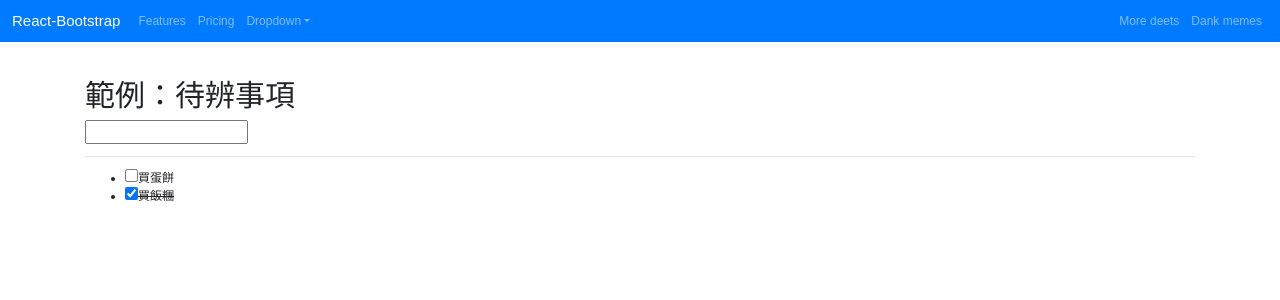
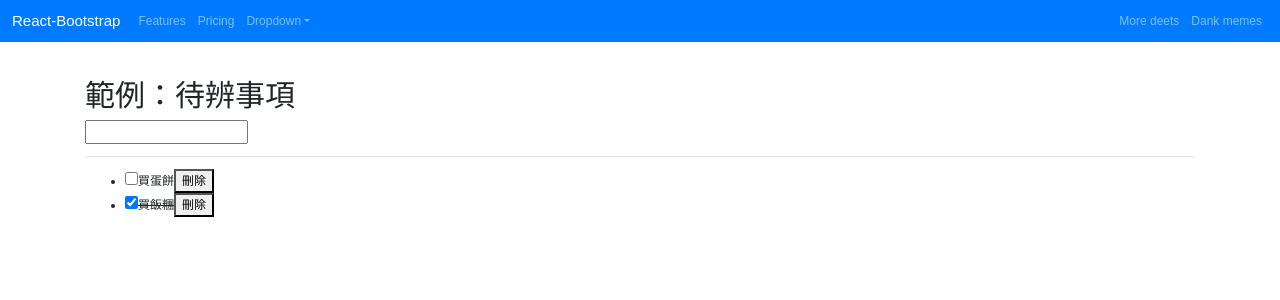
Before and after one commit to chia-1994/react-lesson, a React (Create React App) app in the folder 1008/: page / in a window 1280 px wide. Shown: the top 300 px of the page. Built offline with nearby package versions, Linux system fonts and the light colour scheme.

Commit message:
＋刪除功能

```diff
--- a/1008/src/components/TodoApp.js
+++ b/1008/src/components/TodoApp.js
@@ -24,6 +24,15 @@ function TodoApp(props) {
       // 設定回原本的todos
       setTodos(newTodos)
     }
+  }
+
+  // 利用id值尋找對應的item的索引值，然後移出陣列
+  const handleDelete = (id) => {
+    //建立一個新的陣列，其中"不包含"要被移除的項目(用filter)
+    const newTodos = todos.filter((item, index) => item.id !== id)
+
+    // 設定回原本的todos
+    setTodos(newTodos)
   }
 
   return (
@@ -69,6 +78,7 @@ function TodoApp(props) {
                 onChange={() => handleCompleted(item.id)}
               />
               <del>{item.text}</del>
+              <button onClick={() => handleDelete(item.id)}>刪除</button>
             </li>
           ) : (
             <li key={item.text}>
@@ -78,6 +88,7 @@ function TodoApp(props) {
                 onChange={() => handleCompleted(item.id)}
               />
               {item.text}
+              <button onClick={() => handleDelete(item.id)}>刪除</button>
             </li>
           )
         )}
```
